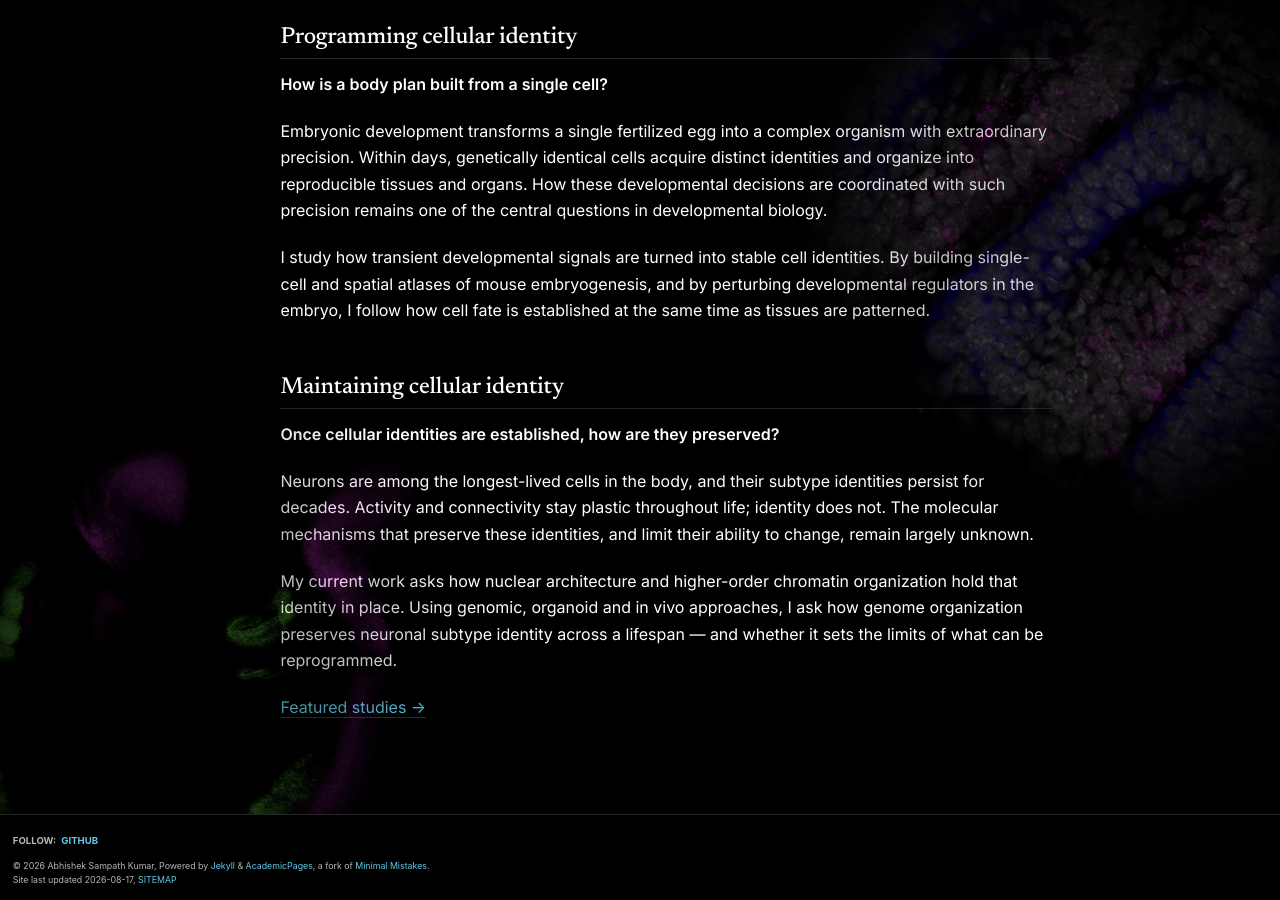
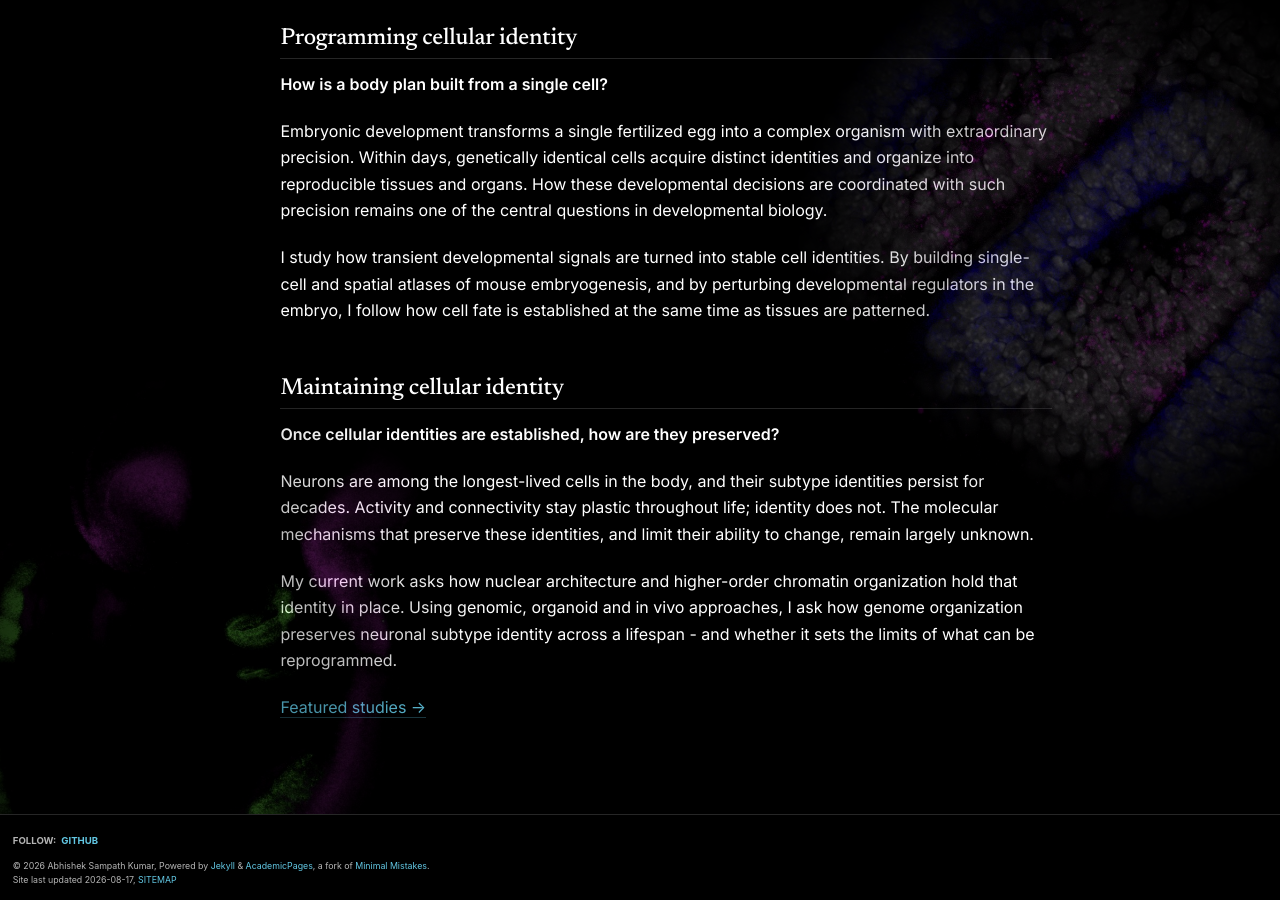
Before and after one commit to AbhiSampathKumar/abhisampathkumar.github.io, a Jekyll site: the page built from _pages/research.md, in a window 1280 px wide and 900 px high, scrolled down 994 px. Built offline with Jekyll 4.4.1, drawn with Linux system fonts in a browser that asks for light colours; a script that is not in the unit is left out; some of the changed text lies outside the part shown.

```diff
--- a/_pages/research.md
+++ b/_pages/research.md
@@ -15,7 +15,7 @@ author_profile: true
 
 Cellular identity underlies the formation, function and regeneration of every tissue in the body. I want to understand the rules that govern how cells acquire, maintain and change it.
 
-Using development as a framework, I study how identity is programmed in the embryo — and ask whether the same principles can be used to reprogram mature tissue.
+Using development as a framework, I study how identity is programmed in the embryo - and ask whether the same principles can be used to reprogram mature tissue.
 
 <!-- Animated overview. The SVG carries its own animation, so it needs no script and
      loops on its own; class="plain" keeps the light-mode figure plate off it. -->
@@ -42,6 +42,6 @@ I study how transient developmental signals are turned into stable cell identiti
 
 Neurons are among the longest-lived cells in the body, and their subtype identities persist for decades. Activity and connectivity stay plastic throughout life; identity does not. The molecular mechanisms that preserve these identities, and limit their ability to change, remain largely unknown.
 
-My current work asks how nuclear architecture and higher-order chromatin organization hold that identity in place. Using genomic, organoid and in vivo approaches, I ask how genome organization preserves neuronal subtype identity across a lifespan — and whether it sets the limits of what can be reprogrammed.
+My current work asks how nuclear architecture and higher-order chromatin organization hold that identity in place. Using genomic, organoid and in vivo approaches, I ask how genome organization preserves neuronal subtype identity across a lifespan - and whether it sets the limits of what can be reprogrammed.
 
 [Featured studies →](/featured-studies/)
```
Also changed, not shown: _pages/featured-studies.md (+6 -5 lines).
